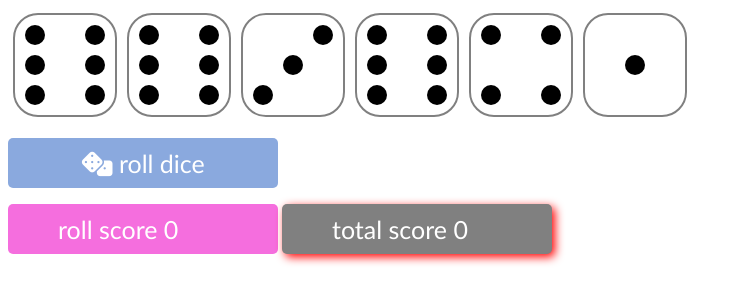
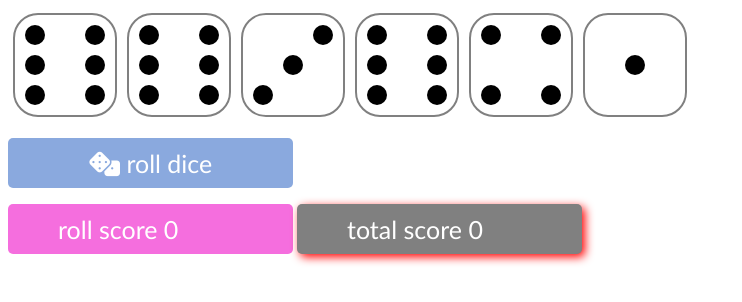
Before and after one commit to honzza/dice-game, a plain HTML site: page index.html in a window 1280 px wide. Shown: the whole page, without its empty margins (0-742 px from the left). Drawn offline with Linux system fonts and the light colour scheme.

Commit message:
css score and button length

```diff
--- a/style.css
+++ b/style.css
@@ -34,7 +34,6 @@
     }
 
 .btn {
-
 	background-color:#8aa9de;
     border-radius: 5px;
     border: none;
@@ -46,7 +45,7 @@
 	padding: 10px 50px;
     text-decoration: none;
     transition-duration: 0.4s;
-    width: 270px;
+    width: 285px;
     }
 
 .btn:hover {
@@ -68,7 +67,7 @@ label {
 	font-size: 25px;
     padding: 10px 50px;
     text-decoration: none;
-    width: 170px;
+    width: 185px;
     }
 
 #score {
```
